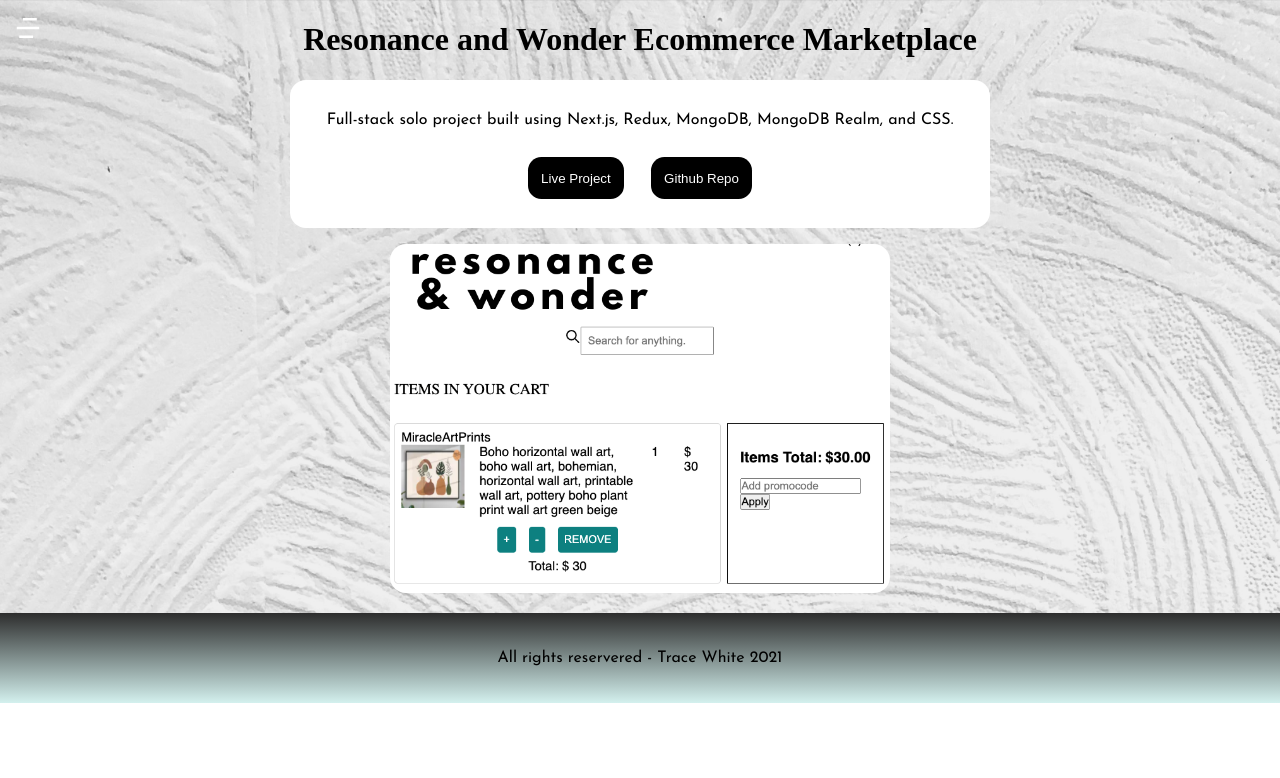
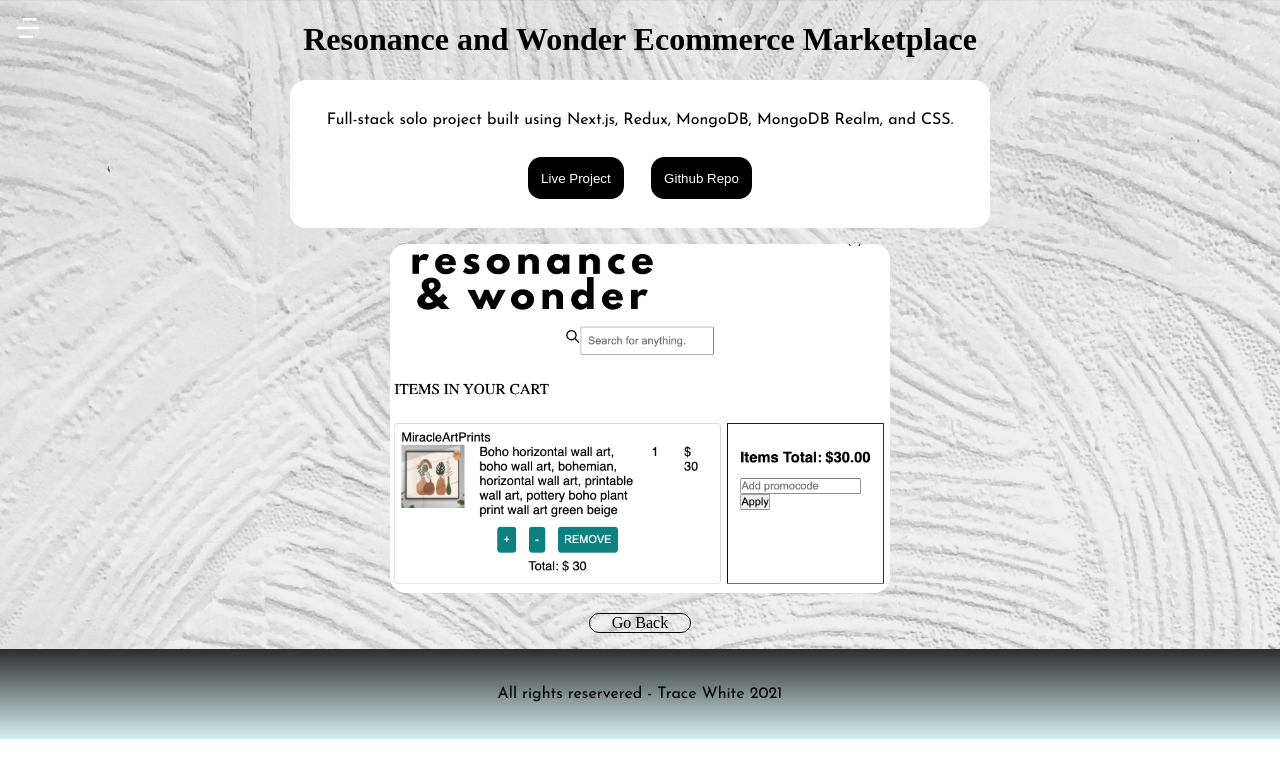
Before and after one commit to traceannwhite/software-engineering-portfolio, a Next.js app: page /projects/project_1 in a window 1280 px wide. Shown: the top 778 px of the page. Built offline with nearby package versions, Linux system fonts and the light colour scheme; a web font is replaced by a local one.

Commit message:
additional styling changes

```diff
--- a/data/projects.json
+++ b/data/projects.json
@@ -11,7 +11,7 @@
     "name": "Travel Agency Ecommerce Store",
     "image": "/images/travelagency.png",
     "slug": "project_2",
-    "description": "Full-stack application built for mobile with a group od developers using React.js, Sass, Express, Node, and MongoDB.",
+    "description": "Full-stack application built for mobile with a group of developers using React.js, Sass, Express, Node, and MongoDB.",
     "live": "https://travel-project-roan.vercel.app/",
     "github": "https://github.com/cjmccaskill/travel-project"
   },
--- a/pages/projects/[slug].js
+++ b/pages/projects/[slug].js
@@ -1,5 +1,6 @@
 import projects from "../../data/projects.json";
 import styles from "../../styles/ProjectPage.module.sass";
+import Link from "next/link";
 
 // project prop
 export default function Project({ project }) {
@@ -10,15 +11,18 @@ export default function Project({ project }) {
         <div className={styles.details}>
           <p className={styles.description}>{project.description}</p>
           <div className={styles.buttons}>
-            <a href={project.live}>
+            <Link href={project.live}>
               <button className={styles.button}>Live Project</button>
-            </a>
-            <a href={project.github}>
+            </Link>
+            <Link href={project.github}>
               <button className={styles.button}>Github Repo</button>
-            </a>
+            </Link>
           </div>
         </div>
         <img src={project.image} alt={project.name} className={styles.img} />
+      </div>
+      <div className={styles.back}>
+        <Link href="/">Go Back</Link>
       </div>
     </main>
   );
--- a/styles/Home.module.sass
+++ b/styles/Home.module.sass
@@ -63,6 +63,11 @@
   color: white
   width: 270px
   height: 385px
+
+.projectstitle
+  text-align: center
+  color: white
+  padding: 1em 0 0 0
 
 .projects
   display: flex
--- a/styles/ProjectPage.module.sass
+++ b/styles/ProjectPage.module.sass
@@ -41,6 +41,12 @@
         margin: 1em auto
         max-width: 500px
 
+.back
+    width: 100px
+    margin: 0 auto 1em auto
+    border: 1px solid black
+    border-radius: 1em
+
 
 
 @media (max-width: 500px)
```
Also changed, not shown: pages/index.js (+5 -5 lines).
